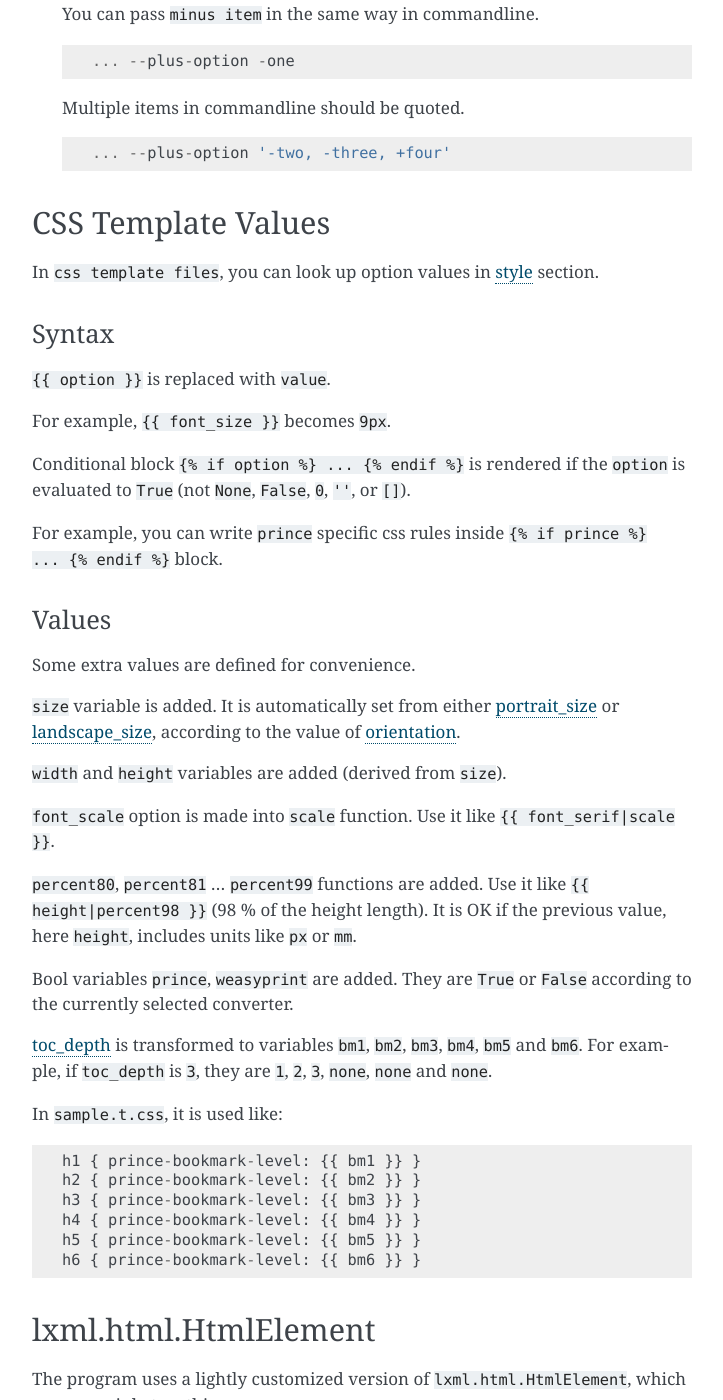
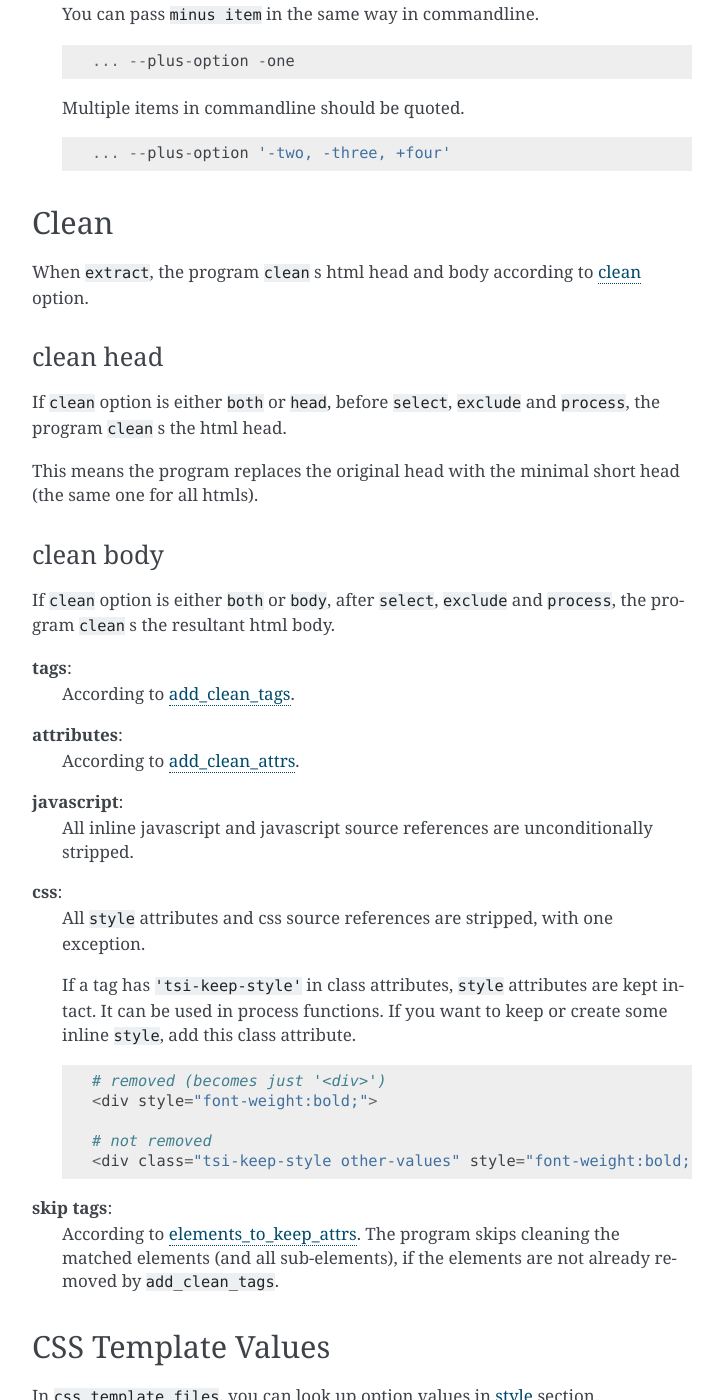
Before and after one commit to openandclose/tosixinch, a Sphinx documentation site: the page built from docs/overview.rst, in a window 1280 px wide and 1400 px high, scrolled down 10257 px. Shown: the whole window, without its empty margins (388-1111 px from the left). Built offline with Sphinx 7.4.7, drawn with Linux system fonts in a browser that asks for light colours; some of the changed text lies outside the part shown.

Commit message:
Add 'clean' option (specify how to clean html (both, head, body, none)).

```diff
--- a/CHANGELOG.rst
+++ b/CHANGELOG.rst
@@ -7,6 +7,10 @@ Important changes (that especially affect users) are marked by '**!!**'.
 
 Unreleased
 ----------
+
+**Add:**
+
+* Add 'clean' option (specify how to clean html (both, head, body, none)).
 
 **Fix:**
 Fix regression: selenium downloader errors when given multiple URLs.
--- a/docs/commandline.rst
+++ b/docs/commandline.rst
@@ -231,6 +231,12 @@ Configs
 
     specify elements (XPath) in which you want to keep attributes (default: <math>, <svg> and some mathjax tags) (f: line)
 
+.. option:: --clean {both,head,body,none}
+
+    specify how to clean html (both, head, body, none) (default: both)
+
+        choices=both, head, body, none
+
 .. option:: --ftype {html,prose,nonprose,python}
 
     specify file type
--- a/docs/overview.rst
+++ b/docs/overview.rst
@@ -554,6 +554,62 @@ Users have to fill the value accordingly, if setting.
         ... --plus-option '-two, -three, +four'
 
 
+Clean
+-----
+
+When ``extract``, the program ``clean`` s html head and body
+according to `clean <options.html#confopt-clean>`__ option.
+
+
+clean head
+^^^^^^^^^^
+
+If ``clean`` option is either ``both`` or ``head``,
+before ``select``, ``exclude`` and ``process``,
+the program ``clean`` s the html head.
+
+This means the program replaces the original head
+with the minimal short head (the same one for all htmls).
+
+clean body
+^^^^^^^^^^
+
+If ``clean`` option is either ``both`` or ``body``,
+after ``select``, ``exclude`` and ``process``,
+the program ``clean`` s the resultant html body.
+
+**tags**:
+    According to `add_clean_tags <options.html#confopt-add_clean_tags>`__.
+
+**attributes**:
+    According to `add_clean_attrs <options.html#confopt-add_clean_attrs>`__.
+
+**javascript**:
+    All inline javascript and javascript source references
+    are unconditionally stripped.
+
+**css**:
+    All ``style`` attributes and css source references
+    are stripped, with one exception.
+
+    If a tag has ``'tsi-keep-style'`` in class attributes,
+    ``style`` attributes are kept intact.
+    It can be used in process functions.
+    If you want to keep or create some inline ``style``,
+    add this class attribute. ::
+
+       # removed (becomes just '<div>')
+       <div style="font-weight:bold;">
+
+       # not removed
+       <div class="tsi-keep-style other-values" style="font-weight:bold;">
+
+**skip tags**:
+    According to `elements_to_keep_attrs <options.html#confopt-elements_to_keep_attrs>`__.
+    The program skips cleaning the matched elements (and all sub-elements),
+    if the elements are not already removed by ``add_clean_tags``.
+
+
 CSS Template Values
 -------------------
 
```
Also changed, not shown: docs/options.rst (+8 -44 lines), 4 other files.
